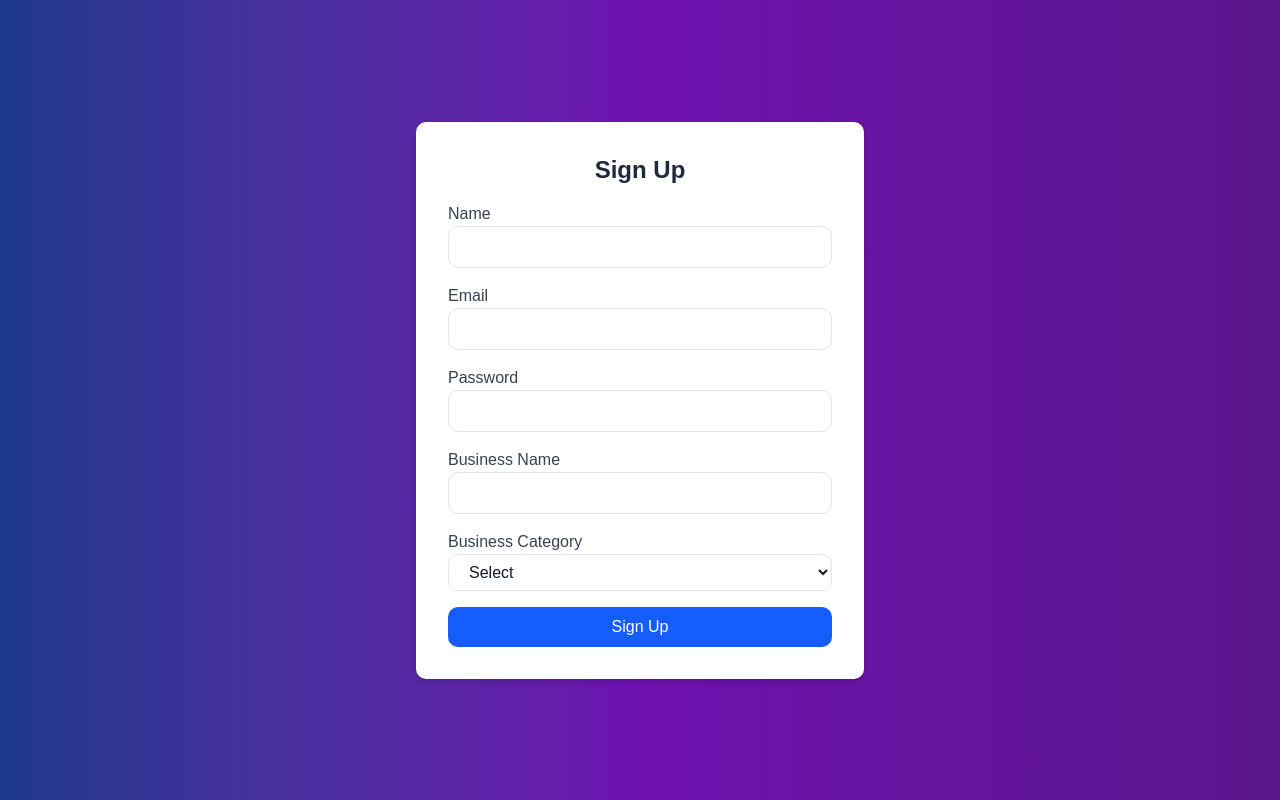
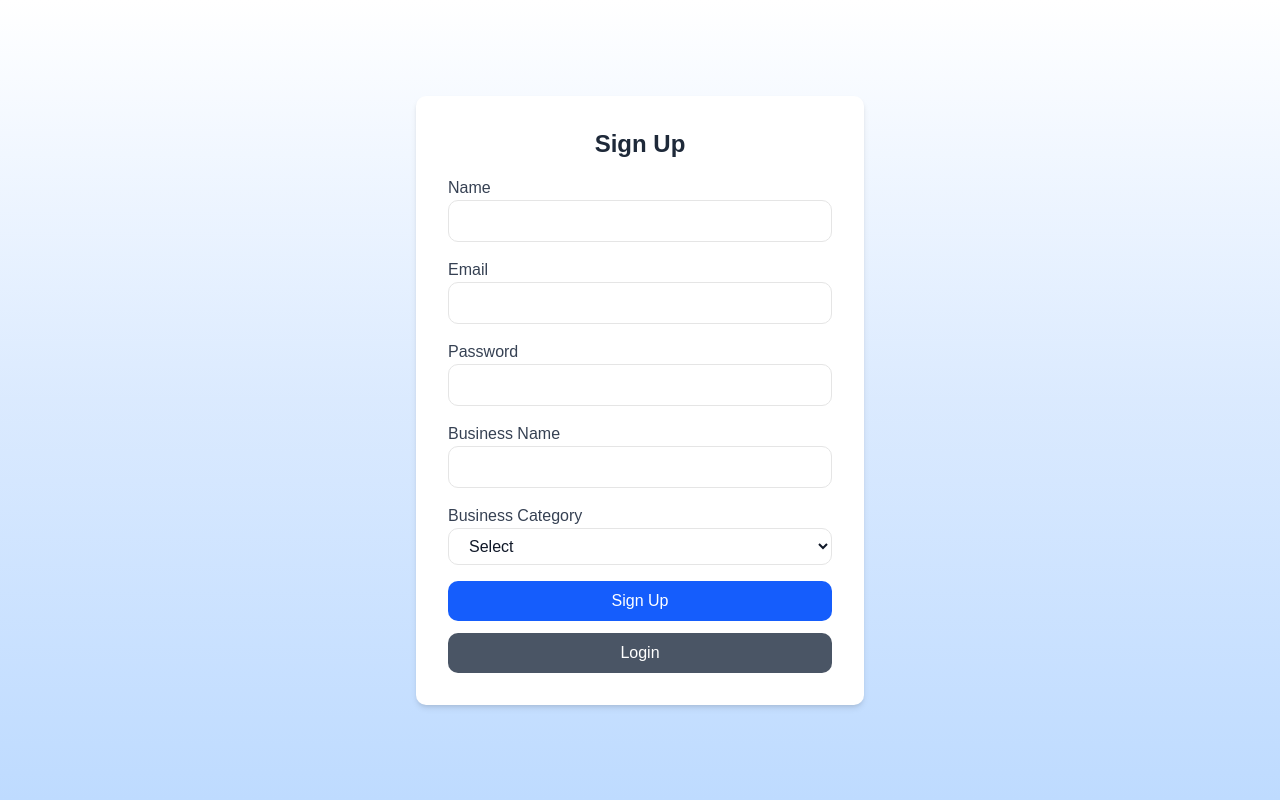
Before and after one commit to ItzMeSam13/AI-Dynamic-Pricing-System, a Next.js app in the folder frontend/: page /signup in a window 1280 px wide. Built offline with nearby package versions, Linux system fonts and the light colour scheme.

Commit message:
final commit

```diff
--- a/frontend/pages/login.js
+++ b/frontend/pages/login.js
@@ -44,7 +44,7 @@ const Login = () => {
     }
 };
     return (
-        <div className="flex items-center justify-center min-h-screen bg-gradient-to-r from-blue-700 via-purple-700 to-purple-900">
+        <div className="flex justify-center items-center min-h-screen bg-gradient-to-b from-white via-blue-100 to-blue-200">
             <div className="w-full max-w-md p-6 bg-white rounded-2xl shadow-xl">
                 <h2 className="text-2xl font-bold text-center text-gray-800">Login</h2>
                 {error && <p className="text-red-500 text-center">{error}</p>}
--- a/frontend/pages/signup.js
+++ b/frontend/pages/signup.js
@@ -90,7 +90,7 @@ export default function SignUp() {
 	};
 
 	return (
-		<div className="flex justify-center items-center min-h-screen bg-gradient-to-r from-blue-900 via-purple-800 to-purple-900">
+		<div className="flex justify-center items-center min-h-screen bg-gradient-to-b from-white via-blue-100 to-blue-200">
 			<div className="bg-white p-8 rounded-lg shadow-md w-full max-w-md">
 				<h2 className="text-2xl font-semibold text-center text-gray-800">
 					Sign Up
@@ -209,6 +209,12 @@ export default function SignUp() {
 					>
 						{loading ? "Signing Up..." : "Sign Up"}
 					</button>
+
+					<Link href="/login">
+						<button className="w-full mt-3 bg-gray-600 text-white py-2 rounded-lg hover:bg-gray-700 transition">
+							Login
+						</button>
+					</Link>
 				</form>
 			</div>
 		</div>
```
